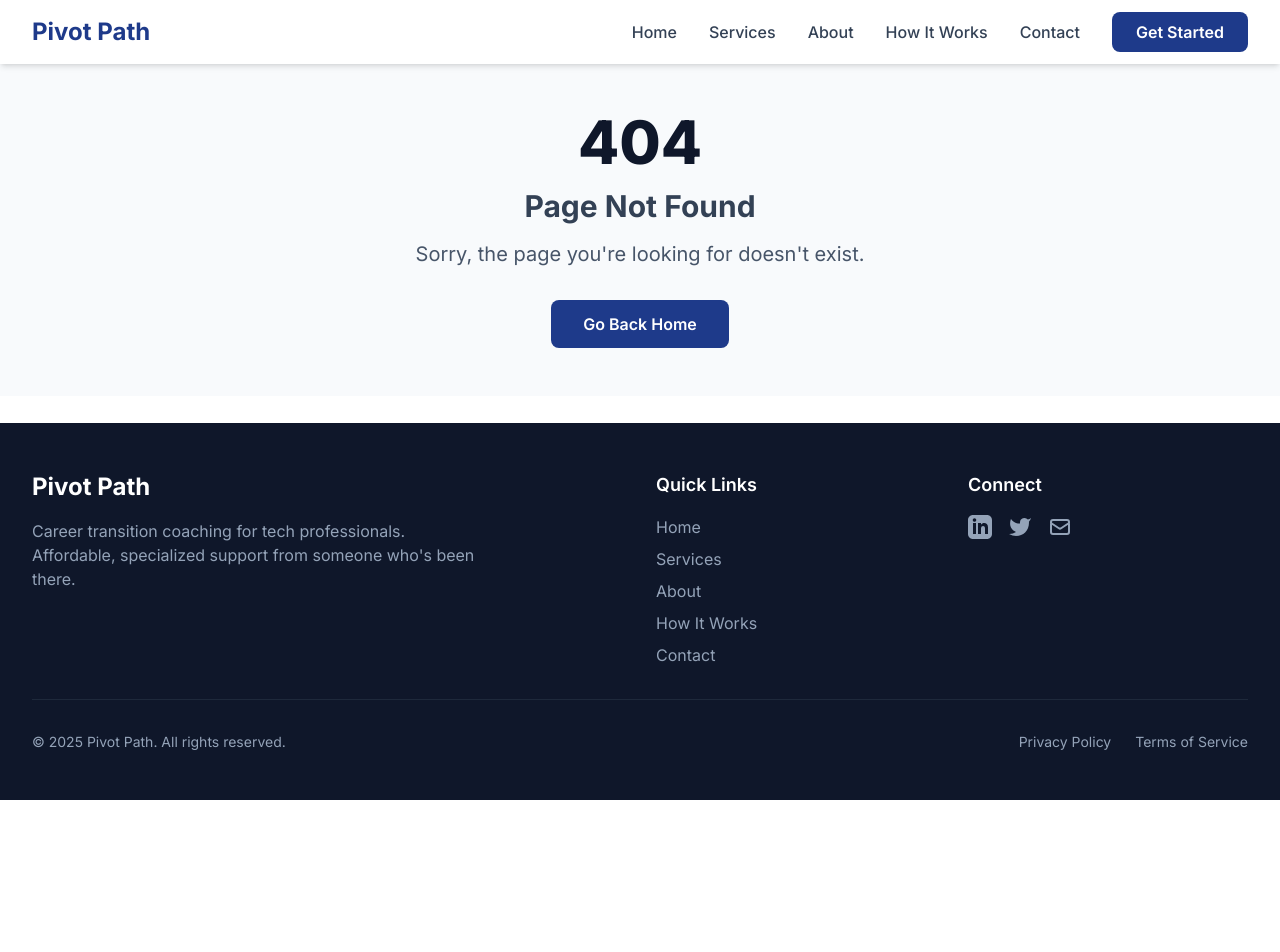
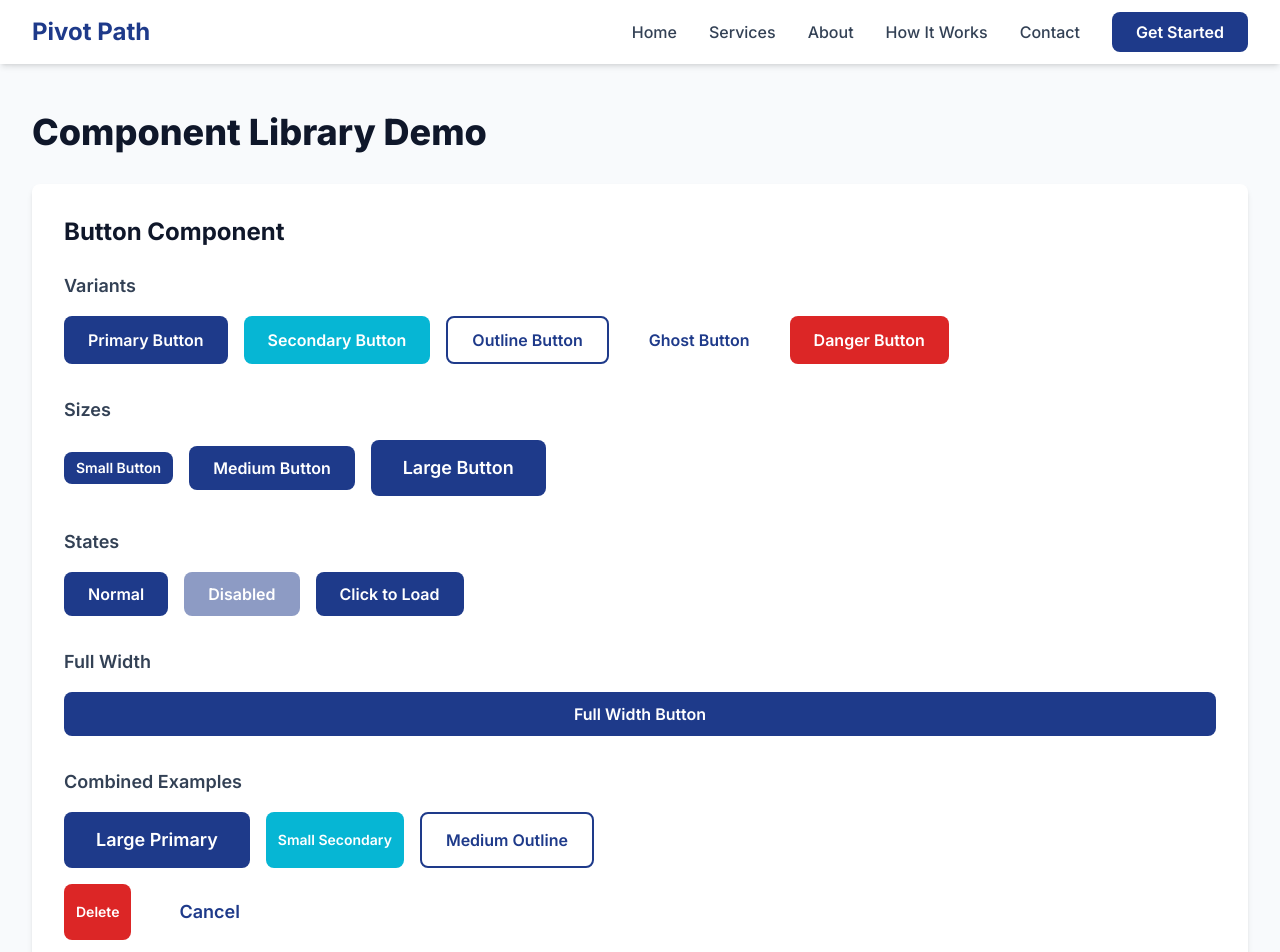
Before and after one commit to Carson0350/pivot-path-mvp, a React (Vite) app: page /components in a window 1280 px wide. Shown: the top 952 px of the page. Before the commit the page ends 800 px from the top, so only its background shows below. Built offline with nearby package versions, Linux system fonts and the light colour scheme.

Commit message:
Story 2.1: Create Button Component - Reusable button with 5 variants, 3 sizes, loading/disabled states, PropTypes, and demo page

```diff
--- a/package.json
+++ b/package.json
@@ -11,6 +11,7 @@
     "preview": "vite preview"
   },
   "dependencies": {
+    "prop-types": "^15.8.1",
     "react": "^19.1.1",
     "react-dom": "^19.1.1",
     "react-router-dom": "^7.9.5"
--- a/src/App.jsx
+++ b/src/App.jsx
@@ -9,6 +9,7 @@ const About = lazy(() => import('./pages/About'));
 const HowItWorks = lazy(() => import('./pages/HowItWorks'));
 const Contact = lazy(() => import('./pages/Contact'));
 const ThankYou = lazy(() => import('./pages/ThankYou'));
+const ComponentDemo = lazy(() => import('./pages/ComponentDemo'));
 const NotFound = lazy(() => import('./pages/NotFound'));
 
 // Loading component
@@ -35,6 +36,7 @@ function App() {
             <Route path="how-it-works" element={<HowItWorks />} />
             <Route path="contact" element={<Contact />} />
             <Route path="thank-you" element={<ThankYou />} />
+            <Route path="components" element={<ComponentDemo />} />
             <Route path="*" element={<NotFound />} />
           </Route>
         </Routes>
--- /dev/null
+++ b/src/components/ui/Button.jsx
@@ -0,0 +1,109 @@
+import PropTypes from 'prop-types';
+
+/**
+ * Button Component
+ *
+ * A reusable button component with multiple variants, sizes, and states.
+ *
+ * @param {Object} props - Component props
+ * @param {React.ReactNode} props.children - Button content
+ * @param {'primary'|'secondary'|'outline'|'ghost'|'danger'} props.variant - Button style variant
+ * @param {'sm'|'md'|'lg'} props.size - Button size
+ * @param {boolean} props.disabled - Whether button is disabled
+ * @param {boolean} props.loading - Whether button is in loading state
+ * @param {boolean} props.fullWidth - Whether button takes full width
+ * @param {'button'|'submit'|'reset'} props.type - Button type attribute
+ * @param {Function} props.onClick - Click handler
+ * @param {string} props.className - Additional CSS classes
+ */
+function Button({
+  children,
+  variant = 'primary',
+  size = 'md',
+  disabled = false,
+  loading = false,
+  fullWidth = false,
+  type = 'button',
+  onClick,
+  className = '',
+  ...props
+}) {
+  // Base styles
+  const baseStyles =
+    'inline-flex items-center justify-center font-semibold rounded-lg transition-all duration-200 focus:outline-none focus:ring-2 focus:ring-offset-2 disabled:opacity-50 disabled:cursor-not-allowed';
+
+  // Variant styles
+  const variantStyles = {
+    primary:
+      'bg-blue-900 text-white hover:bg-blue-800 focus:ring-blue-900 active:bg-blue-950',
+    secondary:
+      'bg-cyan-600 text-white hover:bg-cyan-700 focus:ring-cyan-600 active:bg-cyan-800',
+    outline:
+      'bg-transparent border-2 border-blue-900 text-blue-900 hover:bg-blue-50 focus:ring-blue-900 active:bg-blue-100',
+    ghost:
+      'bg-transparent text-blue-900 hover:bg-blue-50 focus:ring-blue-900 active:bg-blue-100',
+    danger:
+      'bg-red-600 text-white hover:bg-red-700 focus:ring-red-600 active:bg-red-800',
+  };
+
+  // Size styles
+  const sizeStyles = {
+    sm: 'px-3 py-1.5 text-sm',
+    md: 'px-6 py-2.5 text-base',
+    lg: 'px-8 py-3.5 text-lg',
+  };
+
+  // Width styles
+  const widthStyles = fullWidth ? 'w-full' : '';
+
+  // Combine all styles
+  const buttonClasses = `${baseStyles} ${variantStyles[variant]} ${sizeStyles[size]} ${widthStyles} ${className}`;
+
+  return (
+    <button
+      type={type}
+      className={buttonClasses}
+      disabled={disabled || loading}
+      onClick={onClick}
+      {...props}
+    >
+      {loading && (
+        <svg
+          className="animate-spin -ml-1 mr-2 h-5 w-5"
+          xmlns="http://www.w3.org/2000/svg"
+          fill="none"
+          viewBox="0 0 24 24"
+        >
+          <circle
+            className="opacity-25"
+            cx="12"
+            cy="12"
+            r="10"
+            stroke="currentColor"
+            strokeWidth="4"
+          ></circle>
+          <path
+            className="opacity-75"
+            fill="currentColor"
+            d="M4 12a8 8 0 018-8V0C5.373 0 0 5.373 0 12h4zm2 5.291A7.962 7.962 0 014 12H0c0 3.042 1.135 5.824 3 7.938l3-2.647z"
+          ></path>
+        </svg>
+      )}
+      {children}
+    </button>
+  );
+}
+
+Button.propTypes = {
+  children: PropTypes.node.isRequired,
+  variant: PropTypes.oneOf(['primary', 'secondary', 'outline', 'ghost', 'danger']),
+  size: PropTypes.oneOf(['sm', 'md', 'lg']),
+  disabled: PropTypes.bool,
+  loading: PropTypes.bool,
+  fullWidth: PropTypes.bool,
+  type: PropTypes.oneOf(['button', 'submit', 'reset']),
+  onClick: PropTypes.func,
+  className: PropTypes.string,
+};
+
+export default Button;
--- /dev/null
+++ b/src/pages/ComponentDemo.jsx
@@ -0,0 +1,131 @@
+import { useState } from 'react';
+import Button from '../components/ui/Button';
+
+function ComponentDemo() {
+  const [loading, setLoading] = useState(false);
+
+  const handleLoadingDemo = () => {
+    setLoading(true);
+    setTimeout(() => setLoading(false), 2000);
+  };
+
+  return (
+    <div className="bg-slate-50 py-12">
+      <div className="max-w-7xl mx-auto px-4 sm:px-6 lg:px-8">
+        <h1 className="text-4xl font-extrabold text-slate-900 mb-8">
+          Component Library Demo
+        </h1>
+
+        {/* Button Component */}
+        <section className="bg-white p-8 rounded-lg shadow-md mb-8">
+          <h2 className="text-2xl font-bold text-slate-900 mb-6">Button Component</h2>
+
+          {/* Variants */}
+          <div className="mb-8">
+            <h3 className="text-lg font-semibold text-slate-700 mb-4">Variants</h3>
+            <div className="flex flex-wrap gap-4">
+              <Button variant="primary">Primary Button</Button>
+              <Button variant="secondary">Secondary Button</Button>
+              <Button variant="outline">Outline Button</Button>
+              <Button variant="ghost">Ghost Button</Button>
+              <Button variant="danger">Danger Button</Button>
+            </div>
+          </div>
+
+          {/* Sizes */}
+          <div className="mb-8">
+            <h3 className="text-lg font-semibold text-slate-700 mb-4">Sizes</h3>
+            <div className="flex flex-wrap items-center gap-4">
+              <Button size="sm">Small Button</Button>
+              <Button size="md">Medium Button</Button>
+              <Button size="lg">Large Button</Button>
+            </div>
+          </div>
+
+          {/* States */}
+          <div className="mb-8">
+            <h3 className="text-lg font-semibold text-slate-700 mb-4">States</h3>
+            <div className="flex flex-wrap gap-4">
+              <Button>Normal</Button>
+              <Button disabled>Disabled</Button>
+              <Button loading={loading} onClick={handleLoadingDemo}>
+                {loading ? 'Loading...' : 'Click to Load'}
+              </Button>
+            </div>
+          </div>
+
+          {/* Full Width */}
+          <div className="mb-8">
+            <h3 className="text-lg font-semibold text-slate-700 mb-4">Full Width</h3>
+            <Button fullWidth>Full Width Button</Button>
+          </div>
+
+          {/* Combined Examples */}
+          <div>
+            <h3 className="text-lg font-semibold text-slate-700 mb-4">
+              Combined Examples
+            </h3>
+            <div className="space-y-4">
+              <div className="flex flex-wrap gap-4">
+                <Button variant="primary" size="lg">
+                  Large Primary
+                </Button>
+                <Button variant="secondary" size="sm">
+                  Small Secondary
+                </Button>
+                <Button variant="outline" size="md">
+                  Medium Outline
+                </Button>
+              </div>
+              <div className="flex flex-wrap gap-4">
+                <Button variant="danger" size="sm">
+                  Delete
+                </Button>
+                <Button variant="ghost" size="lg">
+                  Cancel
+                </Button>
+              </div>
+            </div>
+          </div>
+        </section>
+
+        {/* Code Example */}
+        <section className="bg-slate-800 p-8 rounded-lg shadow-md">
+          <h2 className="text-2xl font-bold text-white mb-4">Usage Example</h2>
+          <pre className="text-green-400 text-sm overflow-x-auto">
+            <code>{`import Button from './components/ui/Button';
+
+// Basic usage
+<Button>Click Me</Button>
+
+// With variants
+<Button variant="primary">Primary</Button>
+<Button variant="secondary">Secondary</Button>
+<Button variant="outline">Outline</Button>
+<Button variant="ghost">Ghost</Button>
+<Button variant="danger">Danger</Button>
+
+// With sizes
+<Button size="sm">Small</Button>
+<Button size="md">Medium</Button>
+<Button size="lg">Large</Button>
+
+// With states
+<Button disabled>Disabled</Button>
+<Button loading>Loading...</Button>
+
+// Full width
+<Button fullWidth>Full Width</Button>
+
+// Combined
+<Button variant="primary" size="lg" onClick={handleClick}>
+  Submit Form
+</Button>`}</code>
+          </pre>
+        </section>
+      </div>
+    </div>
+  );
+}
+
+export default ComponentDemo;
```
Also changed, not shown: 1 other file (tests, documents, lock files or other folders).
